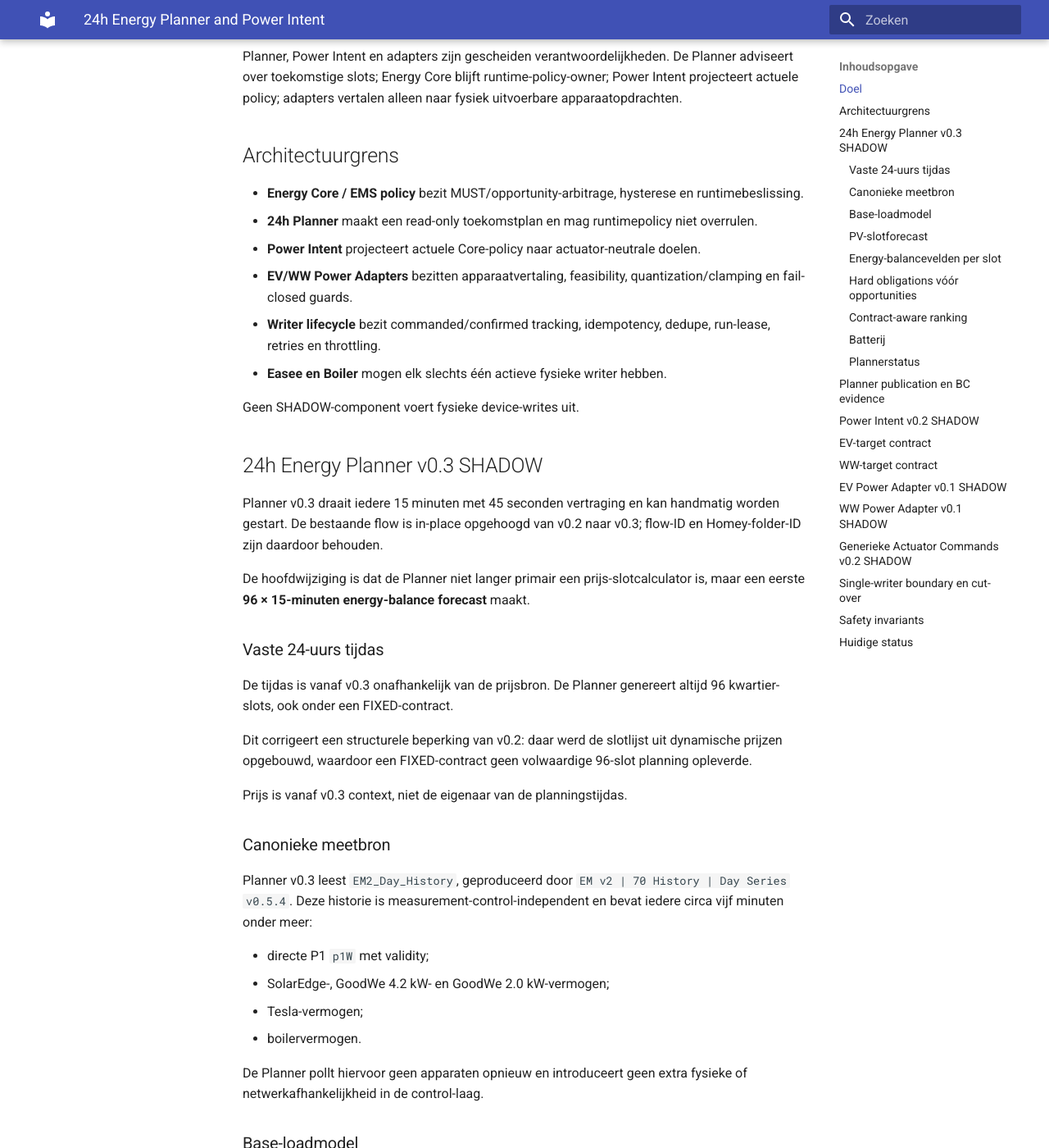
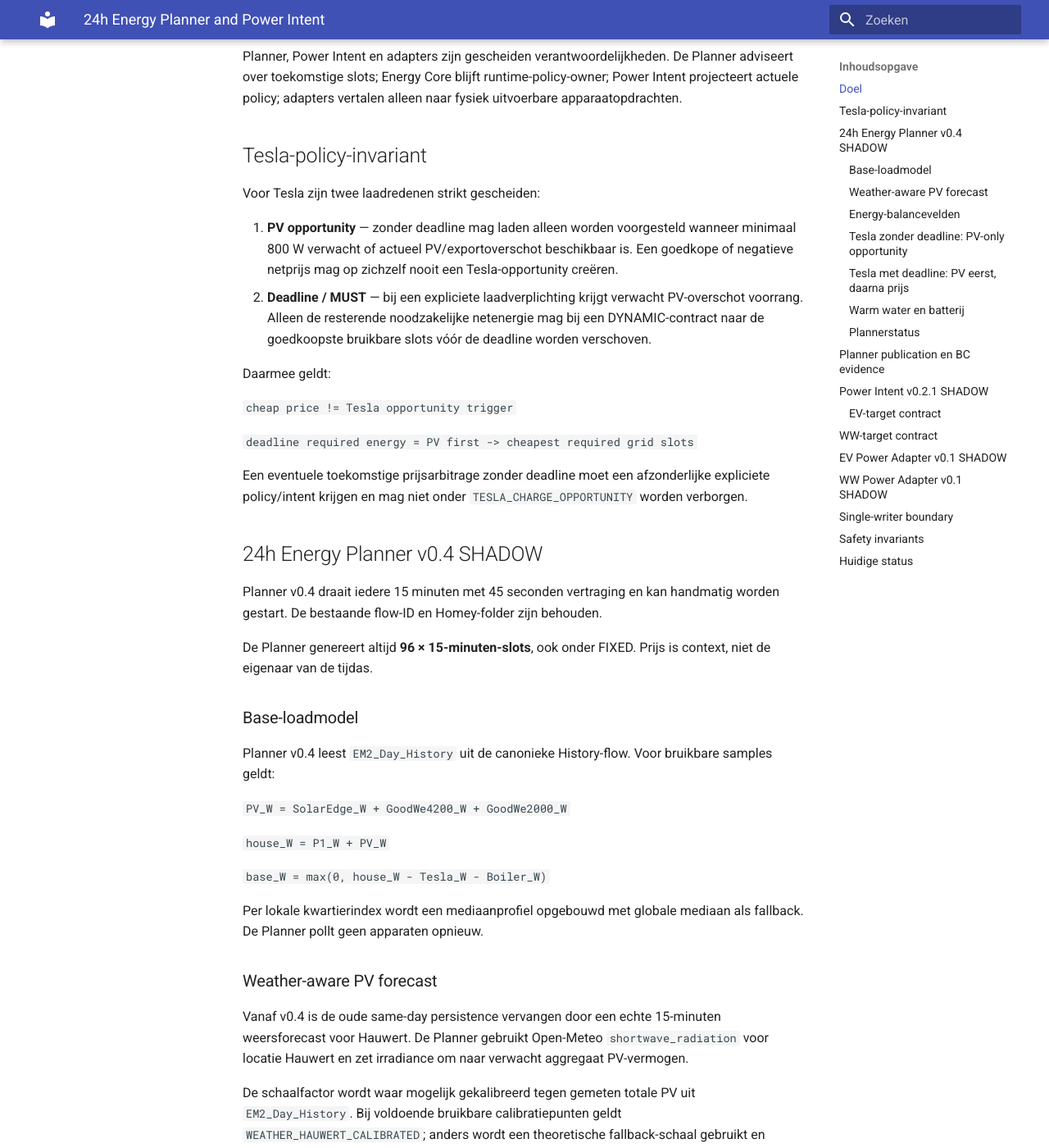
Before and after one commit to OnsKasteeltje/homey-energy-manual, an MkDocs documentation site: the page built from docs/software-architecture/components/planner-power-intent.md, in a window 1280 px wide and 1400 px high, scrolled down 399 px. Shown: the whole window at 82% size. Built offline with MkDocs 1.6.1 and Material for MkDocs 9.7.7, drawn with Linux system fonts in a browser that asks for light colours; some of the changed text lies outside the part shown.

Commit message:
fix: enforce PV-only Tesla opportunity on current main

```diff
--- a/docs/software-architecture/components/planner-power-intent.md
+++ b/docs/software-architecture/components/planner-power-intent.md
@@ -5,93 +5,72 @@
 architecture_status: implemented-shadow
 last_verified: 2026-08-26
 sources:
-  - Homey Advanced Flow: EM v2 | 45 Planner | 24h Energy Plan v0.3 SHADOW
+  - Homey Advanced Flow: EM v2 | 45 Planner | 24h Energy Plan v0.4 SHADOW
   - Homey Advanced Flow: EM v2 | 46 Publish | Planner Shadow v0.1
-  - Homey Advanced Flow: EM v2 | 20 Power Intent | P1 v0.2 SHADOW
+  - Homey Advanced Flow: EM v2 | 20 Power Intent | P1 v0.2.1 SHADOW
   - Homey Advanced Flow: EM v2 | 60 Adapter | EV Power v0.1 SHADOW
   - Homey Advanced Flow: EM v2 | 60 Adapter | WW Power v0.1 SHADOW
   - Homey Advanced Flow: EM v2 | 60 Adapter | Actuator Commands v0.2 SHADOW
   - Homey Advanced Flow: EM v2 | 70 History | Day Series v0.5.4
-  - Homey Advanced Flow: EM v2 | 76 Evidence | BC Planner Intent Recorder v0.2
+  - Homey Advanced Flow: EM v2 | 76 Evidence | BC Planner Intent Recorder v0.3
 ---
 
 # 24h Energy Planner and Power Intent
 
 ## Doel
 
-Deze laag vertaalt de beschikbare energiecontext naar een 24-uurs SHADOW-plan en projecteert de actuele EMS-policy via Power Intent naar actuator-neutrale doelen. De kernarchitectuur is:
+Deze laag vertaalt meetdata, contractcontext en forecastdata naar een 24-uurs SHADOW-plan en projecteert de actuele EMS-policy via Power Intent naar actuator-neutrale doelen.
 
-`Measurements + contract context -> 24h Planner SHADOW -> advisory plan`
+`Measurements + forecasts + contract context -> 24h Planner SHADOW -> advisory plan`
 
 `EMS policy -> Power Intent -> EV_target_W / WW target -> EV/WW Power Adapter -> writer lifecycle -> Easee/Boiler`
 
 Planner, Power Intent en adapters zijn gescheiden verantwoordelijkheden. De Planner adviseert over toekomstige slots; Energy Core blijft runtime-policy-owner; Power Intent projecteert actuele policy; adapters vertalen alleen naar fysiek uitvoerbare apparaatopdrachten.
 
-## Architectuurgrens
+## Tesla-policy-invariant
 
-- **Energy Core / EMS policy** bezit MUST/opportunity-arbitrage, hysterese en runtimebeslissing.
-- **24h Planner** maakt een read-only toekomstplan en mag runtimepolicy niet overrulen.
-- **Power Intent** projecteert actuele Core-policy naar actuator-neutrale doelen.
-- **EV/WW Power Adapters** bezitten apparaatvertaling, feasibility, quantization/clamping en fail-closed guards.
-- **Writer lifecycle** bezit commanded/confirmed tracking, idempotency, dedupe, run-lease, retries en throttling.
-- **Easee en Boiler** mogen elk slechts één actieve fysieke writer hebben.
+Voor Tesla zijn twee laadredenen strikt gescheiden:
 
-Geen SHADOW-component voert fysieke device-writes uit.
+1. **PV opportunity** — zonder deadline mag laden alleen worden voorgesteld wanneer minimaal 800 W verwacht of actueel PV/exportoverschot beschikbaar is. Een goedkope of negatieve netprijs mag op zichzelf nooit een Tesla-opportunity creëren.
+2. **Deadline / MUST** — bij een expliciete laadverplichting krijgt verwacht PV-overschot voorrang. Alleen de resterende noodzakelijke netenergie mag bij een DYNAMIC-contract naar de goedkoopste bruikbare slots vóór de deadline worden verschoven.
 
-## 24h Energy Planner v0.3 SHADOW
+Daarmee geldt:
 
-Planner v0.3 draait iedere 15 minuten met 45 seconden vertraging en kan handmatig worden gestart. De bestaande flow is in-place opgehoogd van v0.2 naar v0.3; flow-ID en Homey-folder-ID zijn daardoor behouden.
+`cheap price != Tesla opportunity trigger`
 
-De hoofdwijziging is dat de Planner niet langer primair een prijs-slotcalculator is, maar een eerste **96 × 15-minuten energy-balance forecast** maakt.
+`deadline required energy = PV first -> cheapest required grid slots`
 
-### Vaste 24-uurs tijdas
+Een eventuele toekomstige prijsarbitrage zonder deadline moet een afzonderlijke expliciete policy/intent krijgen en mag niet onder `TESLA_CHARGE_OPPORTUNITY` worden verborgen.
 
-De tijdas is vanaf v0.3 onafhankelijk van de prijsbron. De Planner genereert altijd 96 kwartier-slots, ook onder een FIXED-contract.
+## 24h Energy Planner v0.4 SHADOW
 
-Dit corrigeert een structurele beperking van v0.2: daar werd de slotlijst uit dynamische prijzen opgebouwd, waardoor een FIXED-contract geen volwaardige 96-slot planning opleverde.
+Planner v0.4 draait iedere 15 minuten met 45 seconden vertraging en kan handmatig worden gestart. De bestaande flow-ID en Homey-folder zijn behouden.
 
-Prijs is vanaf v0.3 context, niet de eigenaar van de planningstijdas.
-
-### Canonieke meetbron
-
-Planner v0.3 leest `EM2_Day_History`, geproduceerd door `EM v2 | 70 History | Day Series v0.5.4`. Deze historie is measurement-control-independent en bevat iedere circa vijf minuten onder meer:
-
-- directe P1 `p1W` met validity;
-- SolarEdge-, GoodWe 4.2 kW- en GoodWe 2.0 kW-vermogen;
-- Tesla-vermogen;
-- boilervermogen.
-
-De Planner pollt hiervoor geen apparaten opnieuw en introduceert geen extra fysieke of netwerkafhankelijkheid in de control-laag.
+De Planner genereert altijd **96 × 15-minuten-slots**, ook onder FIXED. Prijs is context, niet de eigenaar van de tijdas.
 
 ### Base-loadmodel
 
-Voor iedere bruikbare historische sample wordt eerst totale PV bepaald:
+Planner v0.4 leest `EM2_Day_History` uit de canonieke History-flow. Voor bruikbare samples geldt:
 
 `PV_W = SolarEdge_W + GoodWe4200_W + GoodWe2000_W`
 
-Met de P1-signconventie positief = import en negatief = export geldt vervolgens:
-
 `house_W = P1_W + PV_W`
-
-De eerste benadering van niet-flexibele/base-load is:
 
 `base_W = max(0, house_W - Tesla_W - Boiler_W)`
 
-Tesla en boiler worden dus uit de gemeten huishoudlast gehaald omdat zij expliciet door het EMS planbare flex-loads zijn. Andere nog niet direct in watt gemeten apparaten blijven in deze eerste base-loadschatting zitten.
+Per lokale kwartierindex wordt een mediaanprofiel opgebouwd met globale mediaan als fallback. De Planner pollt geen apparaten opnieuw.
 
-Per lokale kwartierindex wordt een mediaanprofiel opgebouwd. Als een kwartier onvoldoende samples heeft, gebruikt v0.3 de globale mediaan als fallback. De kwaliteit wordt expliciet gepubliceerd als `CURRENT_DAY_QUARTER_PROFILE`, `GLOBAL_MEDIAN_FALLBACK` of `MISSING`.
+### Weather-aware PV forecast
 
-### PV-slotforecast
+Vanaf v0.4 is de oude same-day persistence vervangen door een echte 15-minuten weersforecast voor Hauwert. De Planner gebruikt Open-Meteo `shortwave_radiation` voor locatie Hauwert en zet irradiance om naar verwacht aggregaat PV-vermogen.
 
-V0.3 fabriceert bewust geen weerscurve. Alleen kwartieren waarvoor voldoende gemeten same-day PV-samples bestaan krijgen een `pvForecastW` op basis van de mediaan van dat lokale kwartier.
+De schaalfactor wordt waar mogelijk gekalibreerd tegen gemeten totale PV uit `EM2_Day_History`. Bij voldoende bruikbare calibratiepunten geldt `WEATHER_HAUWERT_CALIBRATED`; anders wordt een theoretische fallback-schaal gebruikt en gemarkeerd als `WEATHER_HAUWERT_THEORETICAL_SCALE`.
 
-Onbekende toekomstige PV-kwartieren blijven `null`.
+De forecastmetadata bevat provider, locatie, coördinaten, variabele, 15-minutenresolutie, retrievaltijd en calibratiepunten. V0.4 gebruikt dus geen day-persistence PV-forecast meer.
 
-De kwaliteit wordt gemarkeerd als `MEASURED_DAY_PERSISTENCE_LOW_CONFIDENCE` of `SUMMARY_ONLY`. Deze persistence-benadering is een tussenstap naar een echte weather-aware 15-minuten PV-forecast en mag niet als volwaardige meteorologische voorspelling worden geïnterpreteerd.
+### Energy-balancevelden
 
-### Energy-balancevelden per slot
-
-Elk van de 96 slots bevat waar mogelijk:
+Per slot worden waar mogelijk gepubliceerd:
 
 - `baseLoadForecastW`;
 - `pvForecastW`;
@@ -99,128 +78,99 @@
 - `importBeforeFlexW`;
 - `pvSurplusBeforeFlexW`;
 - prijs/contextclassificatie;
-- kwaliteit per forecastcomponent;
-- Tesla-, warmwater- en batterijactie in SHADOW.
-
-Waar base-load en PV beide bekend zijn:
+- forecastkwaliteit;
+- Tesla-, WW- en batterijactie in SHADOW.
 
 `netBeforeFlexW = baseLoadForecastW - pvForecastW`
 
-Positief betekent verwachte import vóór flex-loads; negatief betekent verwacht PV-overschot vóór flex-loads.
+Positief betekent verwachte import vóór flex-loads; negatief betekent verwacht PV-overschot. `gridHeadroomW` blijft `null` totdat fasebewuste 3×25 A headroom werkelijk is gemodelleerd.
 
-`gridHeadroomW` is in v0.3 expliciet `null`: fasebewuste 3×25 A headroom is nog niet gemodelleerd en wordt niet verzonnen.
+### Tesla zonder deadline: PV-only opportunity
 
-### Hard obligations vóór opportunities
+Als geen deadline/MUST actief is, worden alleen slots geselecteerd waarvoor:
 
-De Planner rangschikt eerst harde verplichtingen.
+`pvSurplusBeforeFlexW >= 800 W`
 
-Voor Tesla gebruikt hij een actieve deadline, resterende kWh en het bestaande latest-start/deadlinevenster. Hij verzint nog steeds geen Tesla-throughput per slot; slots worden gerangschikt maar geen fictieve kWh toegekend.
+Deze krijgen `OPPORTUNITY_PV_ONLY` en worden op verwacht PV-overschot gerangschikt. Prijs beïnvloedt deze opportunityselectie niet.
 
-Voor warm water wordt de bestaande circa 1.9 kW boilerrepresentatie gebruikt om resterende fallbackminuten naar energie om te rekenen en vóór 19:00 te alloceren.
+Geen PV-overschot >= 800 W betekent: geen Tesla opportunity-slot, ook niet bij goedkope of negatieve prijzen.
 
-Pas daarna worden opportunities en theoretische batterijmogelijkheden beoordeeld.
+### Tesla met deadline: PV eerst, daarna prijs
 
-### Contract-aware ranking
+Bij actieve deadline met resterende kWh worden eerst slots vóór de deadline met voldoende verwacht PV-overschot gerangschikt. Daarna worden resterende noodzakelijke slots bij DYNAMIC op laagste prijs gerangschikt; bij FIXED op tijd.
 
-Bij DYNAMIC worden kandidaten primair op prijs en daarna op verwacht PV-overschot gerangschikt.
+De Planner publiceert hiervoor:
 
-Bij FIXED is prijs geen differentiator en wordt eerst op verwacht PV-overschot en daarna op tijd gerangschikt.
+`PV_SURPLUS_THEN_CHEAPEST_REQUIRED_GRID_SLOTS`
 
-Hierdoor heeft de Planner ook onder het gekozen vaste-contractscenario inhoudelijke waarde.
+De Planner verzint nog geen Tesla-throughput per kwartier; `preferredSlots` blijven adviserend. Het echte vermogen blijft runtime EMS -> Power Intent -> EV Adapter.
 
-### Batterij
+### Warm water en batterij
 
-De batterij blijft `THEORETICAL_ONLY_NO_SOC`. V0.3 heeft een betere energiebalansbasis, maar beschikt nog niet over een werkelijk Victron/Pylontech SOC-signaal of commissioningconstraints. Er wordt daarom geen fysieke batterijdispatch gegenereerd.
+Warm water gebruikt nog de bestaande circa 1.9 kW representatie voor planning vóór 19:00. De batterij blijft `THEORETICAL_ONLY_NO_SOC` totdat werkelijk Victron/Pylontech SOC en commissioningconstraints beschikbaar zijn.
 
 ### Plannerstatus
 
-V0.3 publiceert onder meer:
-
-- `BLOCKED_STATE_MISSING`;
-- `DEGRADED_BASE_LOAD_HISTORY`;
-- `DEGRADED_PRICE_CONTEXT`;
-- `DEGRADED_PV_SLOT_FORECAST`;
-- `READY_SHADOW_V0.3`.
-
-Degradatie is expliciet zichtbaar in plaats van ontbrekende data door verzonnen waarden te vervangen.
+V0.4 publiceert onder meer `BLOCKED_STATE_MISSING`, `DEGRADED_BASE_LOAD_HISTORY`, `DEGRADED_PRICE_CONTEXT`, `DEGRADED_PV_WEATHER_FORECAST` en `READY_SHADOW_V0.4`.
 
 ## Planner publication en BC evidence
 
-`EM v2 | 46 Publish | Planner Shadow v0.1` publiceert het volledige SHADOW-plan als observability-only envelope naar `docs/data/energy-planner-shadow.json`. De publisher hardcodeert de Planner-versie niet en accepteert v0.3 zolang het safetycontract geldig blijft: `controlMode=SHADOW`, `readOnly=true`, `physicalWritePerformed=false`.
+`EM v2 | 46 Publish | Planner Shadow v0.1` publiceert het volledige SHADOW-plan als observability-only envelope naar `docs/data/energy-planner-shadow.json`. De publisher accepteert v0.4 zolang `controlMode=SHADOW`, `readOnly=true` en `physicalWritePerformed=false` blijven gelden.
 
-`EM v2 | 76 Evidence | BC Planner Intent Recorder v0.2` is aangepast aan de publisher-envelope en de v0.3-structuur `plan.plan.actions`. De recorder legt per kwartier onder meer vast:
+`EM v2 | 76 Evidence | BC Planner Intent Recorder v0.3` legt planner- en Power-Intent-evidence vast voor de closed-loop keten:
 
-- base-loadforecast;
-- PV-forecast;
-- `netBeforeFlexW` en verwacht PV-overschot;
-- prijs;
-- gekozen Tesla/WW/batterij SHADOW-actie;
-- actuele Power Intent targets.
+`planned -> intent -> commanded -> actual -> financial result`
 
-Hiermee ontstaat de basis voor de volgende closed-loop stap: `planned -> intent -> commanded -> actual -> financial result`.
+## Power Intent v0.2.1 SHADOW
 
-De Evidence-flow heeft momenteel `folder=null`. Dit is een expliciete governance-afwijking en blijft open totdat hij aantoonbaar in de afgesproken `76 Evidence` Homey-folder is geplaatst. De functionele naamgeving alleen is niet voldoende voor RC-conformiteit.
+Power Intent is idempotent per source revision en valideert revision alignment tussen Public State, State, Decision en WW Control. Bij mismatch is het EV-doel fail-closed 0 W.
 
-## Power Intent v0.2 SHADOW
-
-Power Intent wordt getriggerd door wijziging van `EM2_Public_State` en is idempotent per source revision. Voor geldige output moeten Public State revision, Core State revision, Decision sourceRevision en WW Control sourceRevision gelijk zijn.
-
-Bij mismatch is `valid=false`, `status=REVISION_MISMATCH` en het EV-doel fail-closed 0 W.
-
-## EV-target contract
+### EV-target contract
 
 Bij `TESLA_CHARGE_DEADLINE`, indien resterende energie en toekomstige deadline geldig zijn:
 
 `target_W = remaining_kWh / hours_to_deadline * 1000`
 
-Bij `TESLA_CHARGE_OPPORTUNITY` met voldoende flexbudget wordt het beschikbare flex/exportbudget gebruikt. Als geen exportbudget beschikbaar is maar prijs negatief/goedkoop is, kan het discretionary importbudget worden gebruikt. Zonder geldige opportunity is `target_W=0`.
+Bij `TESLA_CHARGE_OPPORTUNITY` geldt uitsluitend:
+
+- `flexExportBudgetW >= 800 W` -> `target_W = flexExportBudgetW`;
+- anders -> `target_W = 0`.
+
+Negatieve of goedkope prijs kan geen discretionary importtarget meer creëren voor `TESLA_CHARGE_OPPORTUNITY`. De output publiceert `teslaOpportunityPolicy=PV_SURPLUS_ONLY` en `pricePolicy=DEADLINE_OPTIMIZATION_ONLY`.
 
 Power Intent converteert niet naar ampère; elektrische feasibility hoort bij de EV Power Adapter.
 
 ## WW-target contract
 
-De huidige Power Intent v0.2 produceert WW nog binair:
-
-- `BOILER_ON -> target_on=true`
-- `BOILER_OFF -> target_on=false`
-- `HOLD -> target_on=null`
-
-`WW_target_W` blijft het toekomstige numerieke architectuurcontract. De adapter mag dit niet zelf uit policy verzinnen.
+WW is nog binair: `BOILER_ON -> true`, `BOILER_OFF -> false`, `HOLD -> null`. `WW_target_W` blijft het toekomstige numerieke architectuurcontract.
 
 ## EV Power Adapter v0.1 SHADOW
 
-De EV-adapter vertaalt uitsluitend `EV_target_W` naar een theoretisch uitvoerbare Easee-opdracht. De topologie is 3 fasen × 230 V, minimaal 6 A, maximaal de geconfigureerde veilige stroom met harde bovengrens 16 A, zonder automatische 1↔3-faseschakeling.
+De EV-adapter vertaalt uitsluitend `EV_target_W` naar een theoretisch uitvoerbare Easee-opdracht. De topologie is 3 fasen × 230 V, minimaal 6 A en maximaal de geconfigureerde veilige stroom met harde bovengrens 16 A.
 
 `theoretical_A = EV_target_W / (3 × 230)`
 
 `requested_A = floor(theoretical_A)`
 
-Onder 6 A wordt 0 A gevraagd. De adapter verhoogt nooit het upstream vermogensbudget, valideert revision/schema/freshness en blijft fail-closed. In SHADOW blijft `commanded_A=null` en worden geen Easee-writes uitgevoerd.
+Onder 6 A wordt 0 A gevraagd. De adapter verhoogt nooit het upstream vermogensbudget en blijft fail-closed. In SHADOW blijft `commanded_A=null` en worden geen Easee-writes uitgevoerd.
 
 ## WW Power Adapter v0.1 SHADOW
 
-De WW Power Adapter accepteert uitsluitend upstream WW-intent en introduceert geen prijs-, opportunity- of deadlinepolicy. `target_on=true/false/null` wordt deterministisch vertaald naar ON/OFF/HOLD shadow command. HOLD blijft semantisch verschillend van OFF.
+De WW Power Adapter accepteert uitsluitend upstream WW-intent en introduceert geen eigen prijs-, opportunity- of deadlinepolicy. `target_on=true/false/null` wordt deterministisch vertaald naar ON/OFF/HOLD shadow command.
 
-De bestaande boilerwriter blijft fysieke eigenaar totdat validation en atomic cut-over zijn geslaagd.
+## Single-writer boundary
 
-## Generieke Actuator Commands v0.2 SHADOW
-
-Actuator Commands accepteert de overgangsschema's `EM2_POWER_INTENT_V0.1` en `EM2_POWER_INTENT_V0.2`, publiceert `EM2_ACTUATOR_COMMANDS_V0.2` en dedupliceert op source revision én input schema. EV- en WW-apparaatvertaling worden aan hun eigen Power Adapters gedelegeerd.
-
-## Single-writer boundary en cut-over
-
-Een fysieke writer mag pas worden geactiveerd via gecontroleerde atomic cut-over waarbij de bestaande productiewriter wordt uitgefaseerd. Vereisten zijn bewezen revision/schema alignment, freshness/fail-closed, mapping/feasibility, dedupe/idempotency, geen dubbele writes/history/notificaties en een bewezen rollbackpad.
-
-Nooit mogen twee fysieke writers gelijktijdig dezelfde actuator sturen.
+Een fysieke writer mag pas via gecontroleerde atomic cut-over worden geactiveerd nadat revision/schema alignment, freshness/fail-closed, mapping/feasibility, dedupe/idempotency en rollback zijn bewezen. Nooit mogen twee fysieke writers dezelfde actuator tegelijk sturen.
 
 ## Safety invariants
 
 - geen device writes in Planner/Power Intent/Adapters zolang SHADOW actief is;
-- geen policy-arbitrage in adapters;
-- onbekende forecastdata blijft onbekend/null en wordt niet gefabriceerd;
-- prijs is context, niet de eigenaar van de 24h tijdas;
-- fasebewuste grid-headroom wordt pas gebruikt wanneer die werkelijk gemodelleerd is;
-- adapter verhoogt nooit upstream vermogensbudget;
+- Tesla opportunity is uitsluitend PV/exportbudgetgedreven;
+- goedkope of negatieve prijs mag nooit zelfstandig Tesla opportunity charging starten;
+- prijsoptimalisatie voor Tesla hoort alleen binnen deadline/MUST-planning;
+- forecastbron en kwaliteit worden expliciet gepubliceerd;
+- fasebewuste grid-headroom wordt pas gebruikt wanneer werkelijk gemodelleerd;
+- adapters verhogen nooit upstream vermogensbudget;
 - requested, commanded en confirmed blijven gescheiden;
 - één fysieke writer per actuator na cut-over.
 
@@ -228,18 +178,19 @@
 
 | Onderdeel | Status |
 |---|---|
-| 24h Planner v0.3 | ACTIVE SHADOW; 96×15-min energy axis |
-| Base-load forecast | ACTIVE SHADOW; current-day quarter profile/global median fallback |
-| PV slot forecast | ACTIVE SHADOW; measured-day persistence, low confidence; unknown = null |
+| 24h Planner v0.4 | ACTIVE SHADOW; weather-aware Hauwert PV forecast |
+| Base-load forecast | ACTIVE SHADOW; quarter profile/global median fallback |
+| PV forecast | ACTIVE SHADOW; Open-Meteo shortwave radiation + measured PV calibration |
+| Tesla opportunity policy | PV_SURPLUS_ONLY; minimum 800 W |
+| Tesla deadline price policy | PV first; cheapest required grid slots second |
 | Phase-aware grid headroom | NOT MODELED |
 | Planner Publisher v0.1 | ACTIVE OBSERVABILITY ONLY |
-| BC Planner Intent Recorder v0.2 | ACTIVE READ-ONLY; folder governance OPEN |
-| Power Intent v0.2 | ACTIVE SHADOW |
+| BC Planner Intent Recorder v0.3 | ACTIVE READ-ONLY |
+| Power Intent v0.2.1 | ACTIVE SHADOW; price cannot create Tesla opportunity |
 | EV_target_W | ACTIVE SHADOW, numeriek |
 | WW target_on | ACTIVE SHADOW, binair |
 | WW_target_W | ARCHITECTUURCONTRACT / nog niet numeriek geproduceerd |
 | EV Power Adapter v0.1 | ACTIVE SHADOW |
 | WW Power Adapter v0.1 | ACTIVE SHADOW |
-| EV fysieke writer via nieuwe adapterketen | NIET ACTIEF |
-| WW fysieke writer via nieuwe adapterketen | NIET ACTIEF |
+| EV/WW fysieke writers via nieuwe adapterketen | NIET ACTIEF |
 | Victron fysieke writer | NIET ACTIEF |
```
Also changed, not shown: docs/javascripts/planner-shadow.js (+6 -3 lines), docs/software-architecture/flows/planner-power-intent-flow.md (+63 -53 lines).
